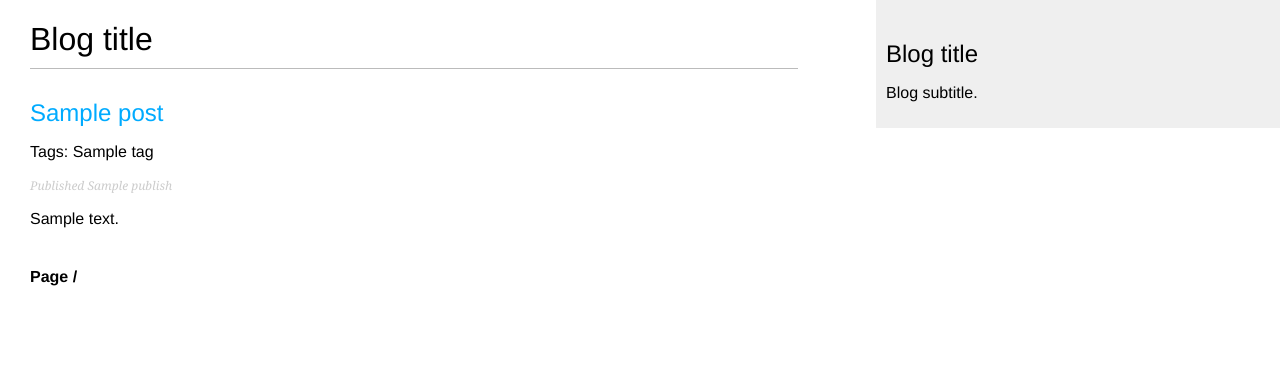
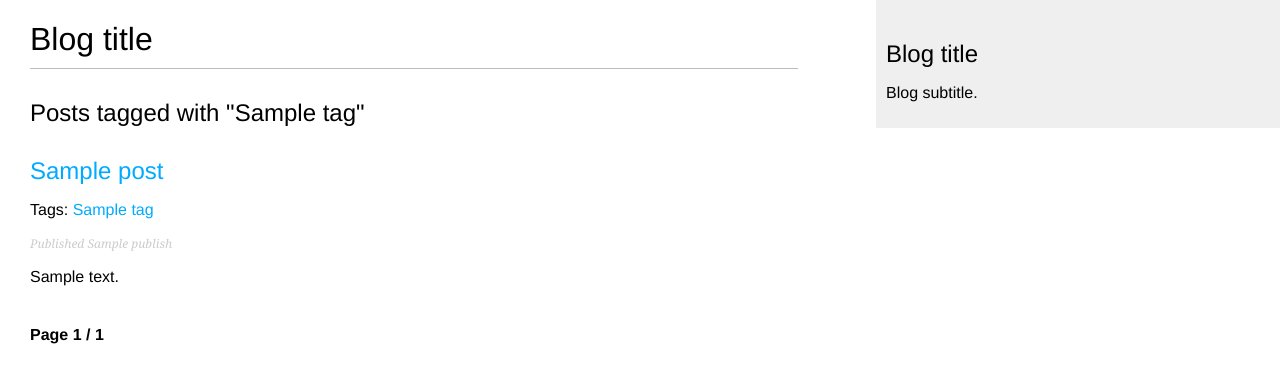
Before and after one commit to violet-kester/django-blog, a Django app: template blog/templates/blog/post/list.html in a window 1280 px wide. Shown: the top 383 px of the page. Run offline with Django 4.2, Linux system fonts and the light colour scheme; the template is opened without the code that fills it: most values are stand-ins (such as "Sample title", 1, 10 or a date in 2020).

Commit message:
added links to tags for filtering posts by tag

```diff
--- a/blog/templates/blog/post/list.html
+++ b/blog/templates/blog/post/list.html
@@ -7,6 +7,10 @@
   <!-- logo -->
   <h1>Blog title</h1>
 
+  {% if tag %}
+  <h2>Posts tagged with "{{ tag.name }}"</h2>
+  {% endif %}
+
   <!-- posts -->
   {% for post in posts %}
   <h2>
@@ -14,7 +18,15 @@
       {{ post.title }}
     </a>
   </h2>
-  <p class="tags">Tags: {{ post.tags.all|join:", " }}</p>
+  <p class="tags">
+    Tags:
+    {% for tag in post.tags.all %}
+    <a href="{% url 'blog:post_list_by_tag' tag.slug %}">
+      {{ tag.name }}
+    </a>
+    {% if not forloop.last %}, {% endif %}
+    {% endfor %}
+  </p>
   <p class="date">
     Published {{ post.publish }}
   </p>
@@ -22,6 +34,6 @@
   {% endfor %}
 
   <!-- paginator -->
-  {% include "pagination.html" with page=page_obj %}
+  {% include "pagination.html" with page=posts %}
 
 {% endblock %}
```
